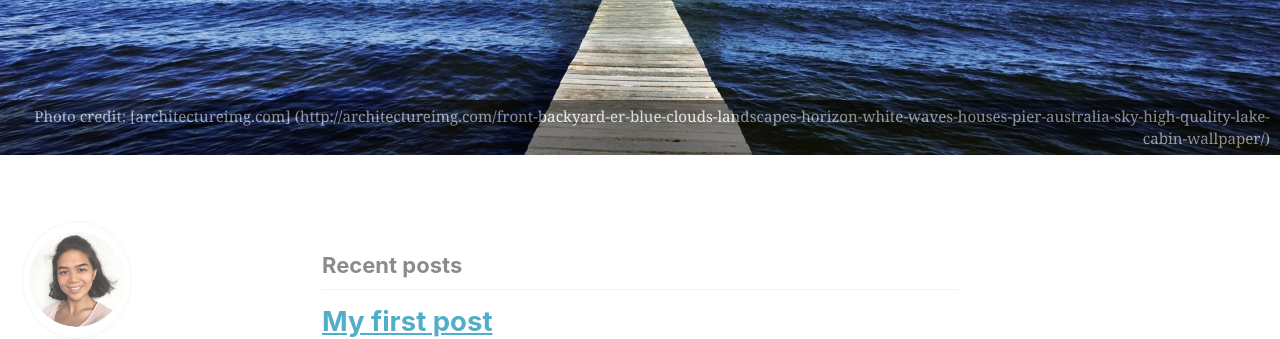
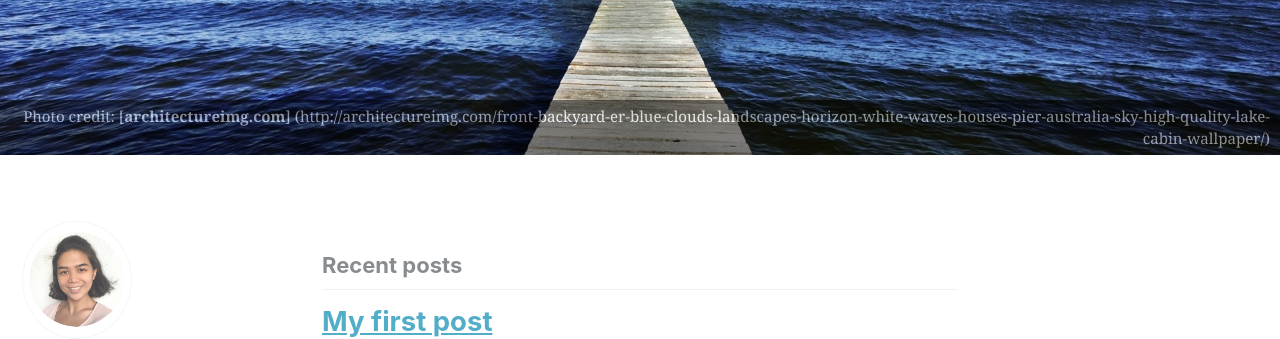
Before and after one commit to NathAmber/NathAmber.github.io, a Jekyll site: the page built from index.html, in a window 1280 px wide and 900 px high, scrolled down 500 px. Shown: the part 154-493 px from the top of the window. Built offline with Jekyll 4.4.1, drawn with Linux system fonts in a browser that asks for light colours; nearby versions of some CDN libraries; the list of posts is cut into pages by our own code.

Commit message:
commit more

```diff
--- a/index.html
+++ b/index.html
@@ -3,5 +3,5 @@ layout: home
 author_profile: true
 header:
   image: "/images/desk.jpeg"
-  caption: "Photo credit: [architectureimg.com] (http://architectureimg.com/front-backyard-er-blue-clouds-landscapes-horizon-white-waves-houses-pier-australia-sky-high-quality-lake-cabin-wallpaper/)"
+  caption: "Photo credit: [**architectureimg.com**] (http://architectureimg.com/front-backyard-er-blue-clouds-landscapes-horizon-white-waves-houses-pier-australia-sky-high-quality-lake-cabin-wallpaper/)"
 ---
```
